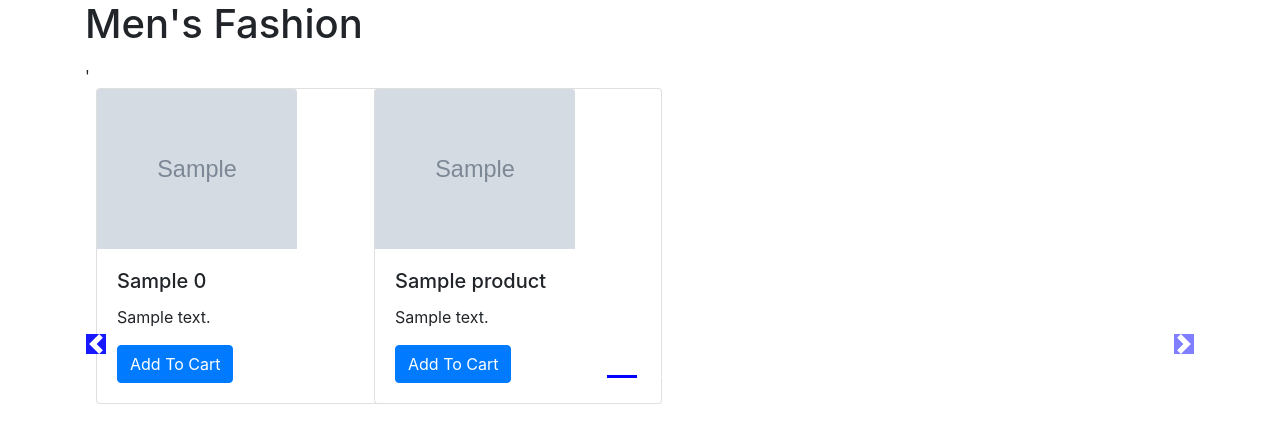
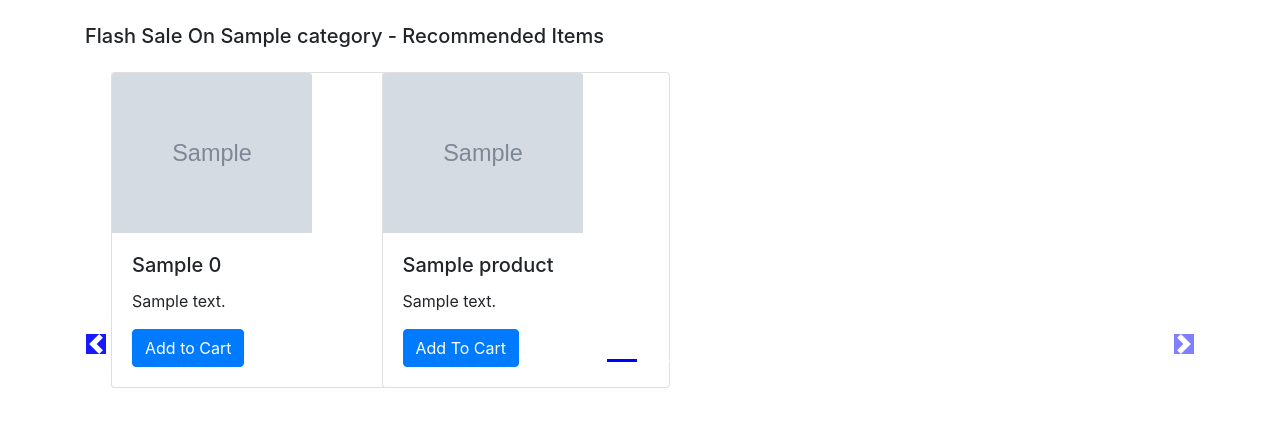
Before and after one commit to ayushnanda21/ZapHub, a Django app: template shop/templates/shop/index.html in a window 1280 px wide. Shown: the part 56-499 px from the top of the page. Run offline with Django 3.2, Linux system fonts and the light colour scheme; the template is opened without the code that fills it: most values are stand-ins (such as "Sample title", 1, 10 or a date in 2020); grey boxes marked "Sample" are stand-in pictures; some libraries are stand-ins or nearby versions.

Commit message:
category sorting

```diff
--- a/shop/templates/shop/index.html
+++ b/shop/templates/shop/index.html
@@ -47,33 +47,37 @@
 
 {% block body %}
 {% load static %}
-<div class="container" xmlns:data="http://www.w3.org/1999/xhtml">
-    <!--        slideshow starts here-->
+<div class="container">
+
+    <!--Slideshow starts here -->
     {% for product, range, nSlides in allProds %}
-    <h1>Men's Fashion</h1>
-    <div id="demo" class="carousel slide my-3" data-ride="carousel">'
+    <h5 class="my-4">Flash Sale On {{product.0.category}} - Recommended Items</h5>
+<div id="demo{{forloop.counter}}" class="carousel slide my-3" data-ride="carousel">
     <ul class="carousel-indicators">
-            <li data-target="#demo" data-slide-to="0" class="active"></li>
+      <li data-target="#demo{{forloop.counter}}" data-slide-to="0" class="active"></li>
+
        {% for i in range %}
-       <li data-target="#demo" data-slide-to="{{i}}" ></li>
+      <li data-target="#demo{{forloop.parentloop.counter}}" data-slide-to="{{i}}" ></li>
       {% endfor %}
     </ul>
 
-      <div class="carousel-inner">
+
+    <div class="container carousel-inner no-padding">
+
       <div class="carousel-item active">
-
         <div class="col-xs-3 col-sm-3 col-md-3">
           <div class="card" style="width: 18rem;">
             <img src='/media/{{product.0.image}}' class="card-img-top" alt="...">
             <div class="card-body">
                 <h5 class="card-title">{{product.0.product_name}}</h5>
                 <p class="card-text">{{product.0.desc}}</p>
-                  <a href="#" class="btn btn-primary">Add To Cart</a>
+                <a href="#" class="btn btn-primary">Add to Cart</a>
             </div>
           </div>
        </div>
 
-            {% for i in product|slice:"1:" %}
+
+        {% for i in product|slice:"1:"%}
         <div class="col-xs-3 col-sm-3 col-md-3">
           <div class="card" style="width: 18rem;">
             <img src='/media/{{i.image}}' class="card-img-top" alt="...">
@@ -84,26 +88,24 @@
             </div>
           </div>
         </div>
-
         {% if forloop.counter|divisibleby:3 and forloop.counter > 0 and not forloop.last %}
       </div><div class="carousel-item">
-            {% endif%}
+        {% endif %}
 
         {% endfor %}
     </div>
 
+
+
 </div>
 </div>
-
-<a class="carousel-control-prev " href="#demo" role="button" data-slide="prev">
-   <span class="carousel-control-prev-icon" aria-hidden="true" ></span>
-    <span class="sr-only">Previous</span>
+    <!-- left and right controls for the slide -->
+    <a class="carousel-control-prev" href="#demo{{forloop.counter}}" data-slide="prev">
+        <span class="carousel-control-prev-icon"></span>
     </a>
-  <a class="carousel-control-next" href="#demo" role="button" data-slide="next">
-    <span class="carousel-control-next-icon" aria-hidden="true"></span>
-    <span class="sr-only">Next</span>
+    <a class="carousel-control-next" href="#demo{{forloop.counter}}" data-slide="next">
+        <span class="carousel-control-next-icon"></span>
     </a>
     {% endfor %}
 </div>
-
  {% endblock %}
```
Also changed, not shown: shop/views.py (+8 -10 lines), media/shop/images/jeans.jpg (added), media/shop/images/z_flip.jpeg (added). Lines whose indentation alone changed are shown as unchanged.
